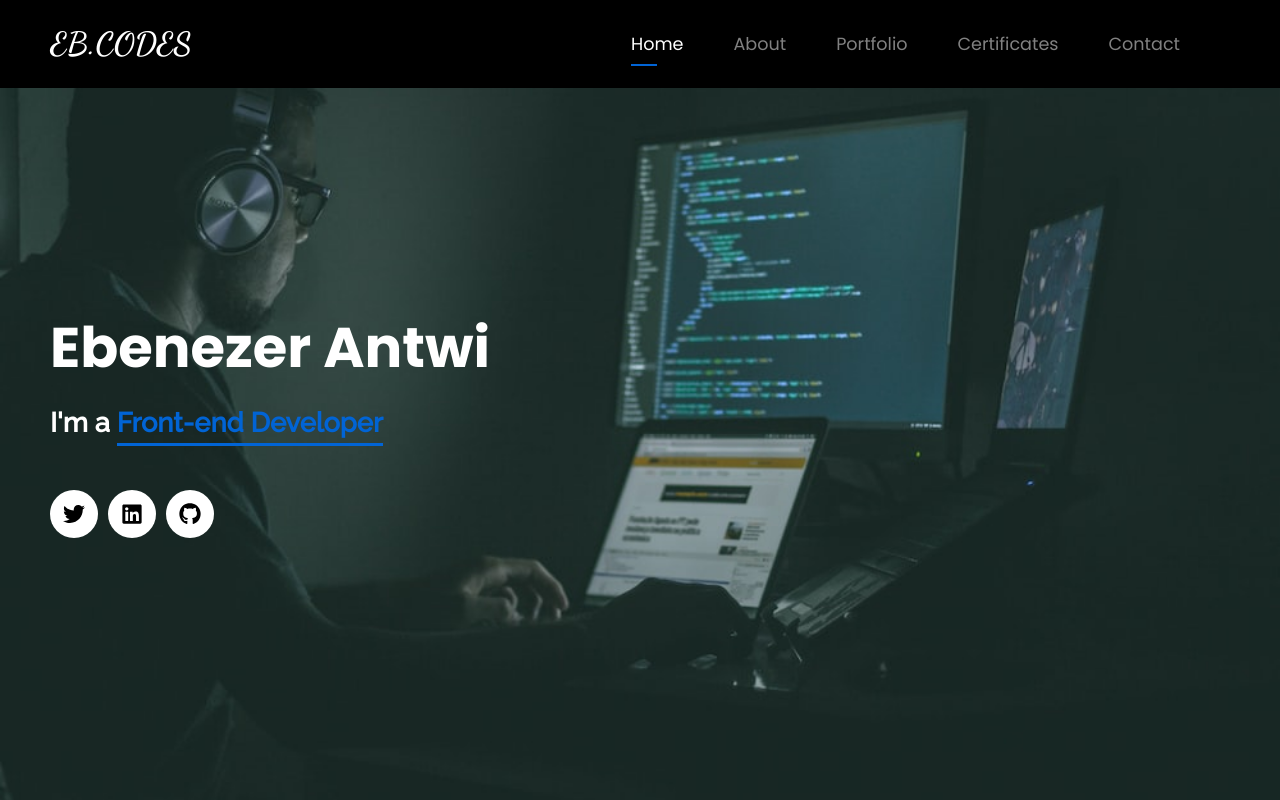
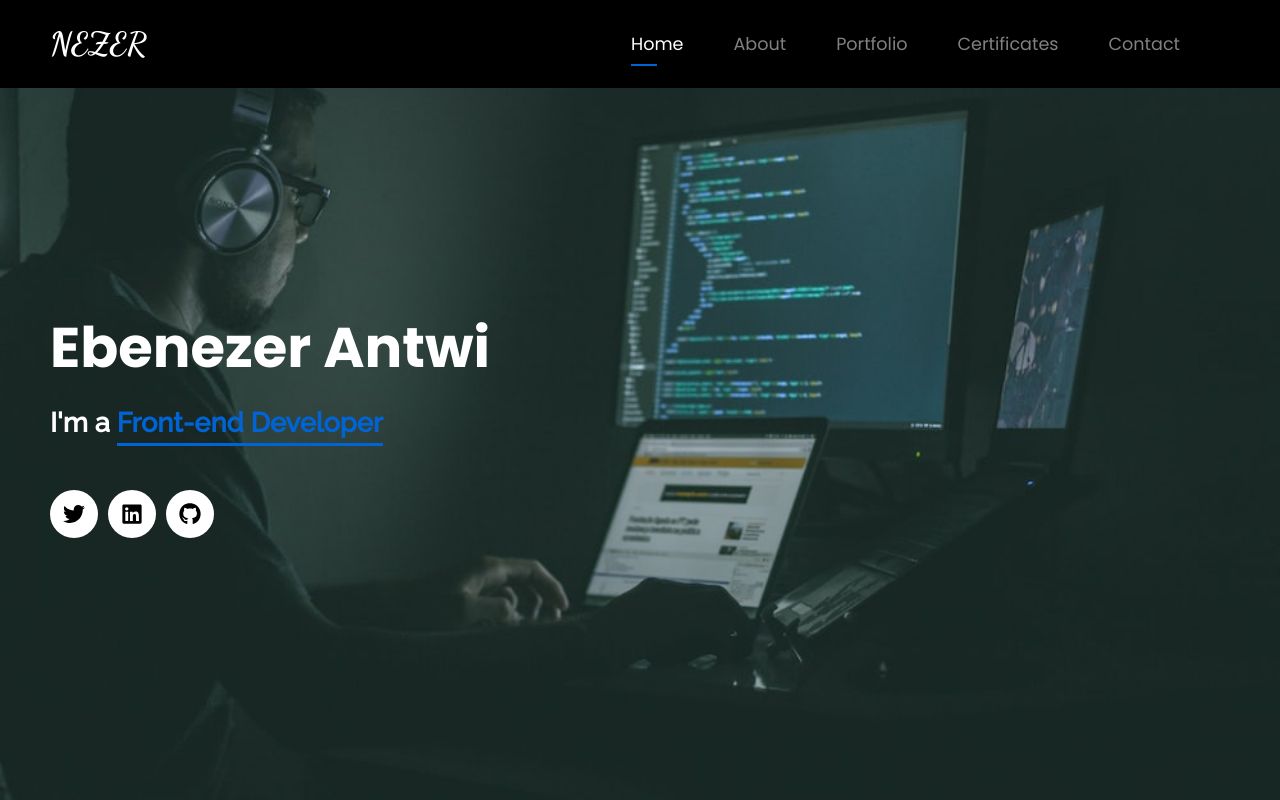
Before and after one commit to kwadwoambitious/My-Portfolio, a React (Create React App) app: page / in a window 1280 px wide. Built offline with nearby package versions, Linux system fonts and the light colour scheme.

Commit message:
Made changes to this file

```diff
--- a/src/components/Header.js
+++ b/src/components/Header.js
@@ -7,7 +7,7 @@ const Header = () => {
     <>
       <header>
         <div className='logo'>
-          <Link to="/"><h1><span>EB.</span>CODES</h1></Link>
+          <Link to="/"><h1>NEZER</h1></Link>
         </div>
         <NavBar/>
       </header>
```
